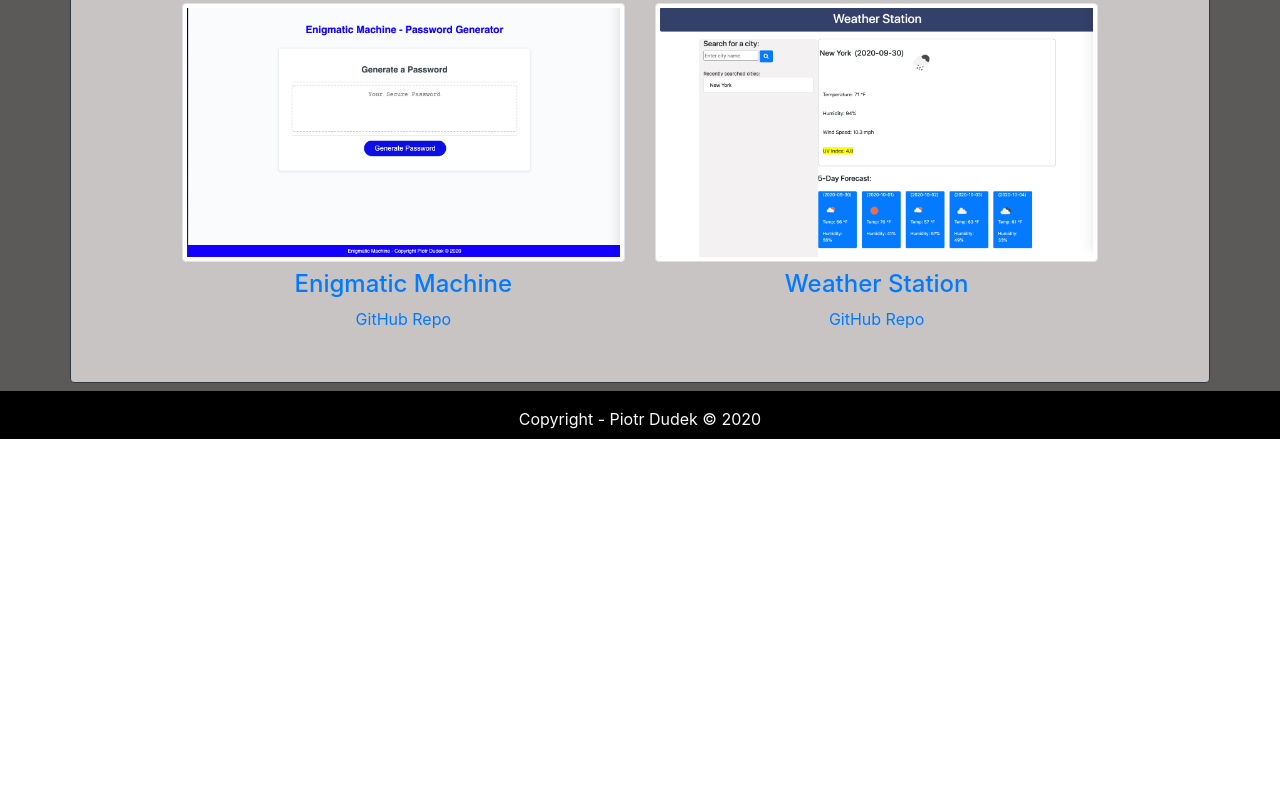
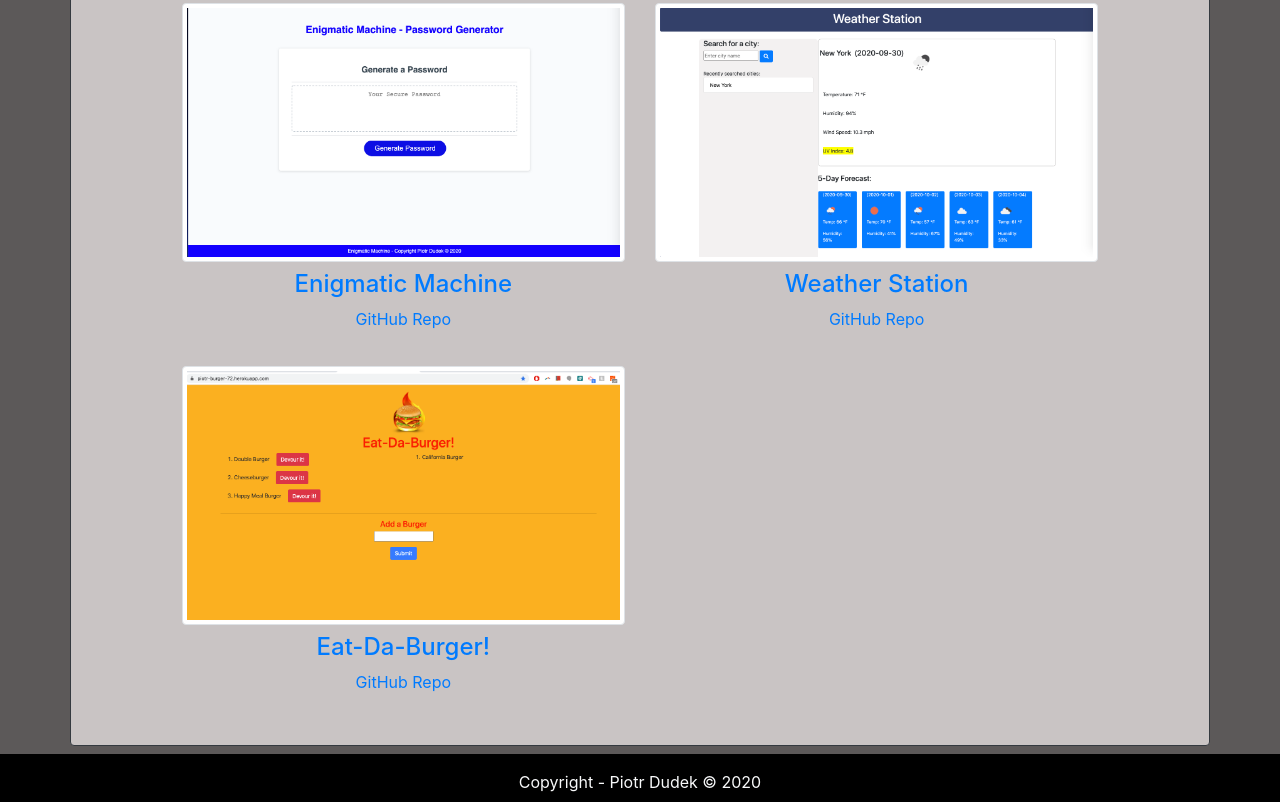
Before and after one commit to peterdudek/peter-portfolio, a plain HTML site: page portfolio.html in a window 1280 px wide. Shown: the part 600-1402 px from the top of the page. Before the commit the page ends 1039 px from the top, so only its background shows below. Drawn offline with nearby package versions, Linux system fonts and the light colour scheme.

Commit message:
portfolio update - burger app

```diff
--- a/portfolio.html
+++ b/portfolio.html
@@ -68,6 +68,22 @@
                             </div>
                         </div>
 
+                        <div class="row">
+                            <div class="col-lg-1"></div>
+                            <div class="col-lg-5">
+                                <img src="assets/images/burger.png" alt="website with burgers" class="img-fluid img-thumbnail figure-img rounded">
+                                <!-- <div class="carousel-caption text-dark h4 outline"></div> -->
+                                <h4 class="centertxt"><a target="_blank" href="https://piotr-burger-72.herokuapp.com/">Eat-Da-Burger!</a></h4>
+                                <h8 class="centertxt"><a target="_blank" href="https://github.com/Piotr72us/burger">GitHub Repo</a></h8>
+                            </div>
+                            <div class="col-lg-5">
+                                <!-- <img src="assets/images/WeatherStation.png" alt="page showing weather forecast" class="img-fluid img-thumbnail figure-img rounded"> -->
+                                <!-- <div class="carousel-caption text-dark h4 outline"></div> -->
+                                <!-- <h4 class="centertxt"><a target="_blank" href="https://piotr72us.github.io/weather-station/">Weather Station</a></h4> -->
+                                <!-- <h8 class="centertxt"><a target="_blank" href="https://github.com/Piotr72us/weather-station">GitHub Repo</a></h8> -->
+                            </div>
+                        </div>
+
                         <!-- <div class="row">
                             <div class="col-lg-2"></div>
                             <div class="col-lg-4">
```
Also changed, not shown: assets/images/burger.png (added).
